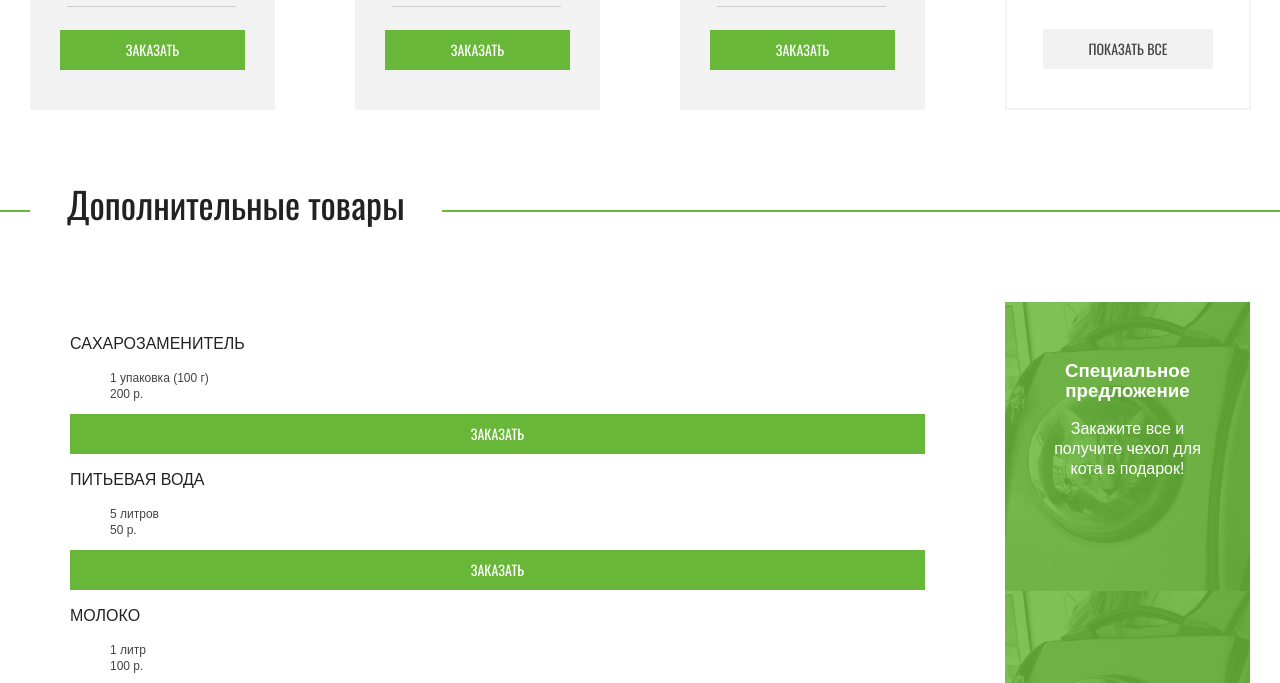
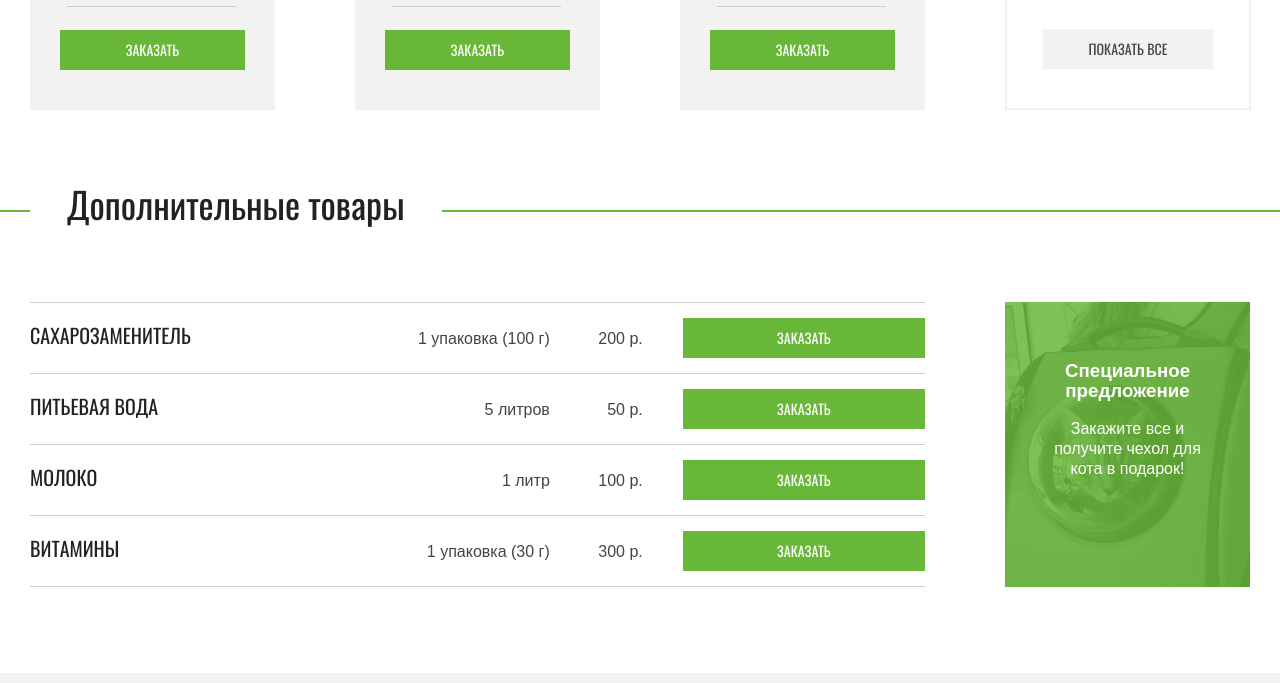
Before and after one commit to SvetlanaEP/cat-energy, a website: page source/catalog.html in a window 1280 px wide. Shown: the part 1161-1844 px from the top of the page. Drawn offline with nearby package versions, Linux system fonts and the light colour scheme; files that its build step writes are made by us from their sources.

Commit message:
Стилизация раздела с карточками дополнительных товаров для всех версий сайта

```diff
--- a/source/sass/blocks/card-row.scss
+++ b/source/sass/blocks/card-row.scss
@@ -1,14 +1,85 @@
+.card-row {
+  padding: 13px 0 19px;
+
+  @media (min-width: $tablet-width) {
+    display: grid;
+    grid-template-columns: 1fr 1fr;
+
+    padding: 27px 38px;
+  }
+
+  @media (min-width: $desktop-width) {
+    grid-template-columns: 32% 32% 1fr;
+    gap: 40px;
+
+    padding: 15px 0;
+
+    align-items: baseline;
+  }
+}
+
 .card-row__heading {
+  font-family: $font-heading;
   font-size: 16px;
   line-height: 20px;
   font-weight: $regular;
   color: $color-heading;
   text-transform: uppercase;
+
+  margin: 0;
+
+  @media (min-width: $tablet-width) {
+    font-size: 20px;
+    line-height: 20px;
+
+    margin-bottom: 22px;
+  }
+
+  @media (min-width: $desktop-width) {
+    margin: 0;
+  }
 }
 
 .card-row__list {
-  font-size: 12px;
-  line-height: 16px;
+  display: flex;
+  justify-content: space-between;
+
+  font-size: 14px;
+  line-height: 14px;
   font-weight: $regular;
   color: $dark-grey;
+
+  text-align: end;
+
+  margin: 13px 0 15px;
+
+  @media (min-width: $tablet-width) {
+    display: grid;
+    grid-template-columns: 223px 83px;
+    justify-content: end;
+    gap: 10px;
+
+    font-size: 16px;
+    line-height: 20px;
+
+    margin: 0 0 22px;
+  }
+
+  @media (min-width: $desktop-width) {
+    margin: 0;
+  }
 }
+
+.card-row__definition {
+  margin: 0;
+}
+
+.card-row__button {
+  @media (min-width: $tablet-width) {
+    grid-column: 1/-1;
+  }
+
+  @media (min-width: $desktop-width) {
+    grid-column: auto;
+  }
+}
--- a/source/sass/blocks/catalog-additional.scss
+++ b/source/sass/blocks/catalog-additional.scss
@@ -30,12 +30,18 @@
   display: grid;
   gap: 35px;
 
+  margin-bottom: 35px;
+
   @media (min-width: $tablet-width) {
     gap: 70px;
+
+    margin-bottom: 76px;
   }
   @media (min-width: $desktop-width) {
     grid-template-columns: repeat(4, 1fr);
     gap: 80px;
+
+    margin-bottom: 86px;
   }
 }
 
@@ -74,7 +80,39 @@
 .catalog-additional__list {
   list-style: none;
 
+  margin: 0;
+  padding: 0;
+
   @media (min-width: $desktop-width) {
     grid-column: 1/-2;
   }
 }
+
+.catalog-additional__item {
+
+  @media (max-width: $only-mobile-width) {
+    border-top: 1px solid $color-grey-2;
+
+    &:last-child {
+      border-bottom: 1px solid $color-grey-2;
+    }
+  }
+
+  @media ( min-width: $tablet-width) {
+    border: 1px solid $color-grey-2;
+
+    & + & {
+      border-top: none;
+    }
+  }
+
+  @media (min-width: $desktop-width) {
+    border: none;
+
+    border-bottom: 1px solid $color-grey-2;
+
+    &:first-child {
+      border-top: 1px solid $color-grey-2;
+    }
+  }
+}
```
